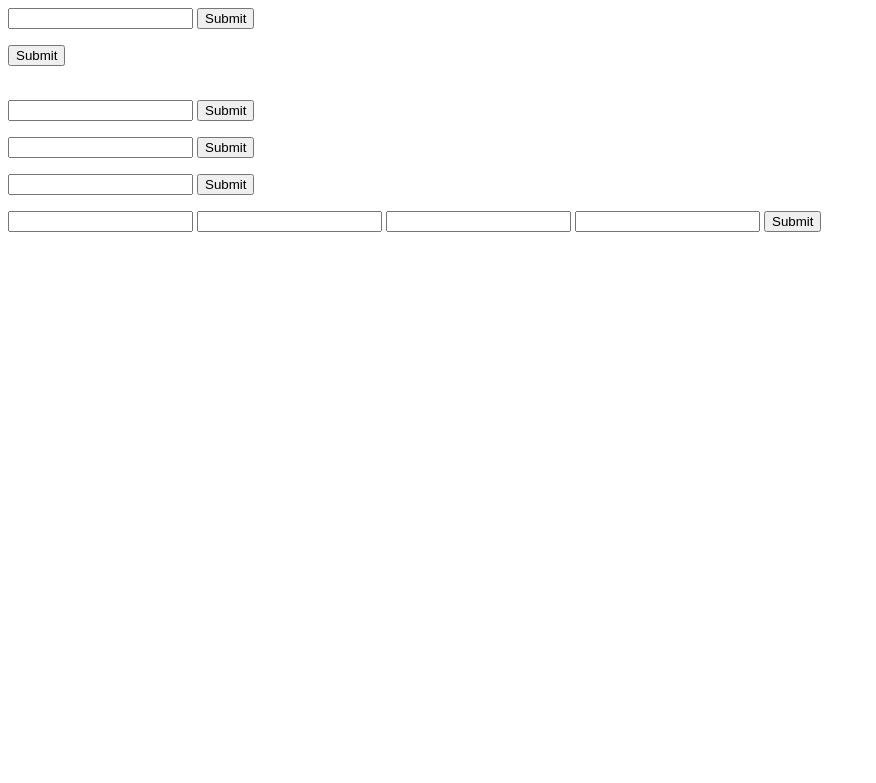
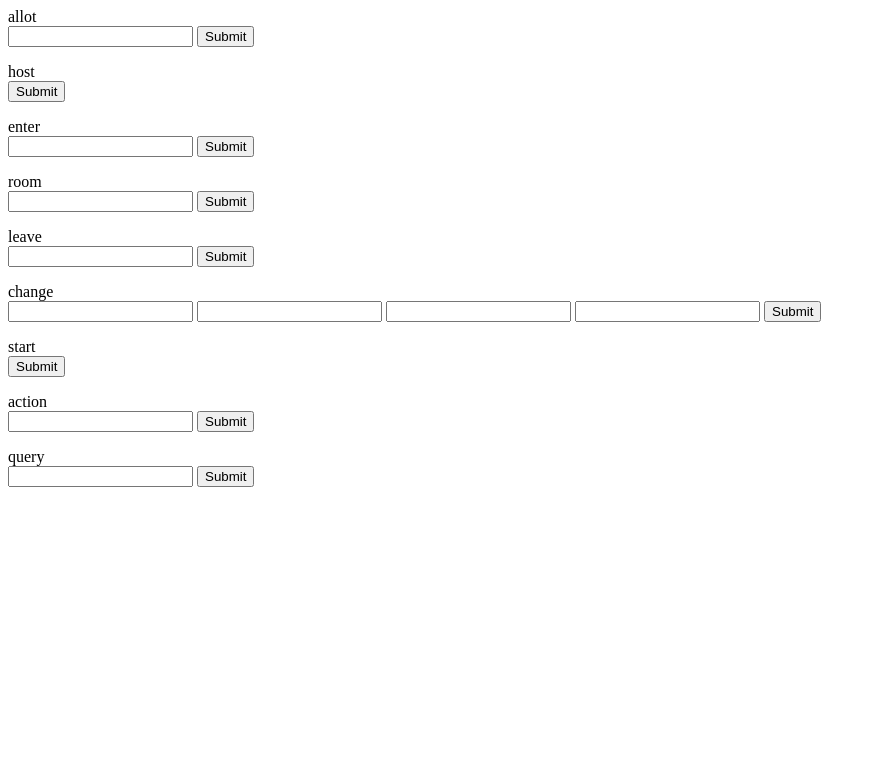
Before and after one commit to Lwxiang/bombRoom, a Django app: page /index/ in a window 1280 px wide. Shown: the top 783 px of the page, without its empty margins (0-876 px from the left). Run offline with Django 3.2, Linux system fonts and the light colour scheme.

Commit message:
Fix:更新urls和模版文件

```diff
--- a/bombRoom/template/index.html
+++ b/bombRoom/template/index.html
@@ -2,27 +2,32 @@
 	<title>
 	</title>
 	<body>
+		allot
 		<form action="/allot/" method="post">
 			<input name='name' type='text' />
 			<input type='submit' />
 		</form>
+		host
 		<form action="/host/" method="post">
 
 			<input type='submit' />
 		</form>
-		<br/>
+		enter
 		<form action="/enter/" method="post">
 			<input type='text' name='host'  />
 			<input type='submit' />
 		</form>
+		room
 		<form action="/room/" method="post">
 			<input type='text' name='host'  />
 			<input type='submit' />
 		</form>
+		leave
 		<form action="/leave/" method="post">
 			<input type='text' name='host'  />
 			<input type='submit' />
 		</form>
+		change
 		<form action="/change/" method="post">
 			<input type='text' name='host'  />
 			<input type='text' name='capacity'  />
@@ -30,5 +35,19 @@
 			<input type='text' name='energy'  />
 			<input type='submit' />
 		</form>
+		start
+		<form action="/start/" method="get">
+			<input type='submit' />
+		</form>
+		action
+		<form action="/action/" method="post">
+			<input type='text' name='move'  />
+			<input type='submit' />
+		</form>
+		query
+		<form action="/query/" method="post">
+			<input type='text' name='mid'  />
+			<input type='submit' />
+		</form>
 	</body>
 </html>
--- a/bombRoom/urls.py
+++ b/bombRoom/urls.py
@@ -3,6 +3,7 @@ from django.conf.urls import patterns, include, url
 from django.contrib import admin
 
 from lobby.views import *
+from game.views import *
 
 admin.autodiscover()
 
@@ -15,4 +16,9 @@ urlpatterns = patterns('',
     url(r'^enter/$', enter_room),
     url(r'^leave/$', leave_room),
     url(r'^change/$', change_room),
+    url(r'^query/$', query),
+    url(r'^action/$', action),
+    url(r'^start/$', game_start),
+    url(r'^wait/$', wait_start),
+    url(r'^turn/$', turn_to),
 )
```
